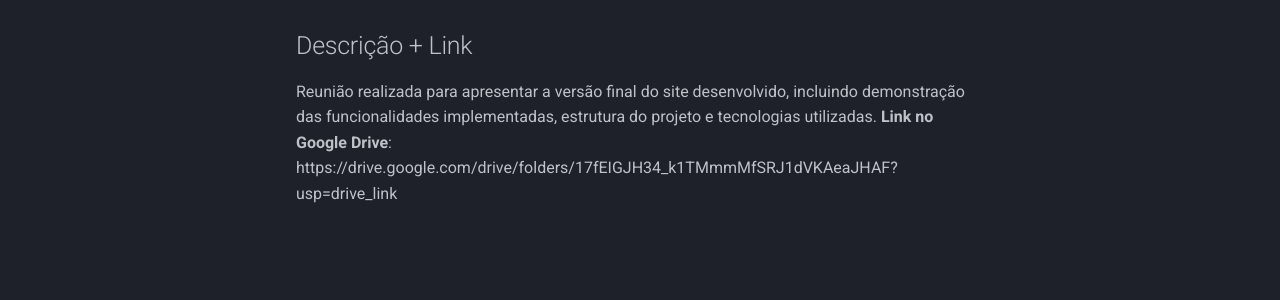
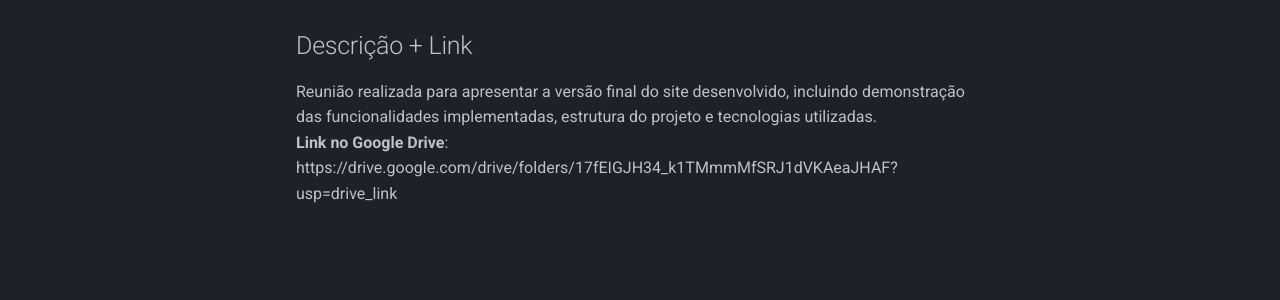
Before and after one commit to iogurt-startup/documentation, an MkDocs documentation site: the page built from docs/meeting.md, in a window 1280 px wide. Shown: the part 200-500 px from the top of the page. Built offline with MkDocs 1.6.1 and Material for MkDocs 9.7.7, drawn with Linux system fonts in a browser that asks for light colours.

```diff
--- a/docs/meeting.md
+++ b/docs/meeting.md
@@ -2,4 +2,4 @@
 
 ## Descrição + Link
 Reunião realizada para apresentar a versão final do site desenvolvido, incluindo demonstração das funcionalidades implementadas, estrutura do projeto e tecnologias utilizadas.
-**Link no Google Drive**: https://drive.google.com/drive/folders/17fEIGJH34_k1TMmmMfSRJ1dVKAeaJHAF?usp=drive_link
+<br> **Link no Google Drive**: https://drive.google.com/drive/folders/17fEIGJH34_k1TMmmMfSRJ1dVKAeaJHAF?usp=drive_link
```
